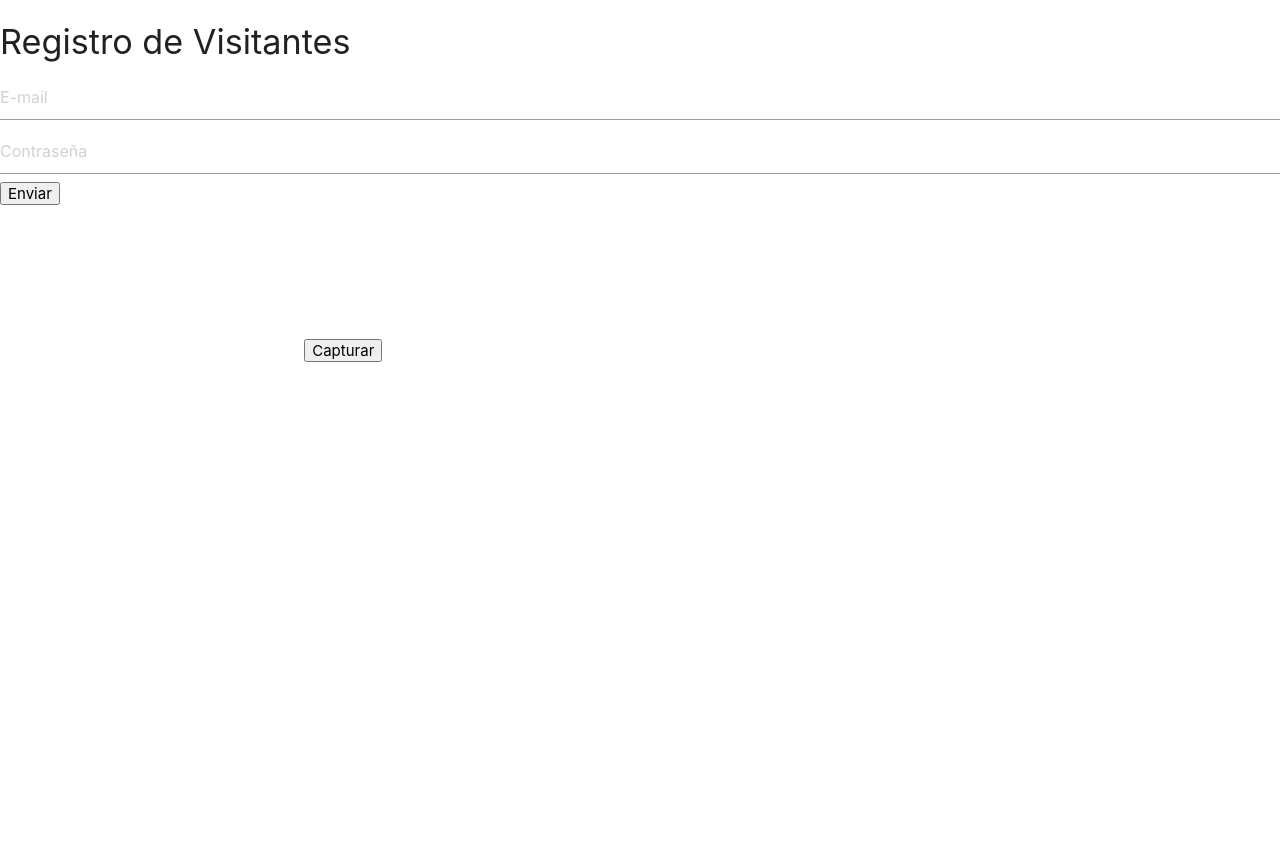
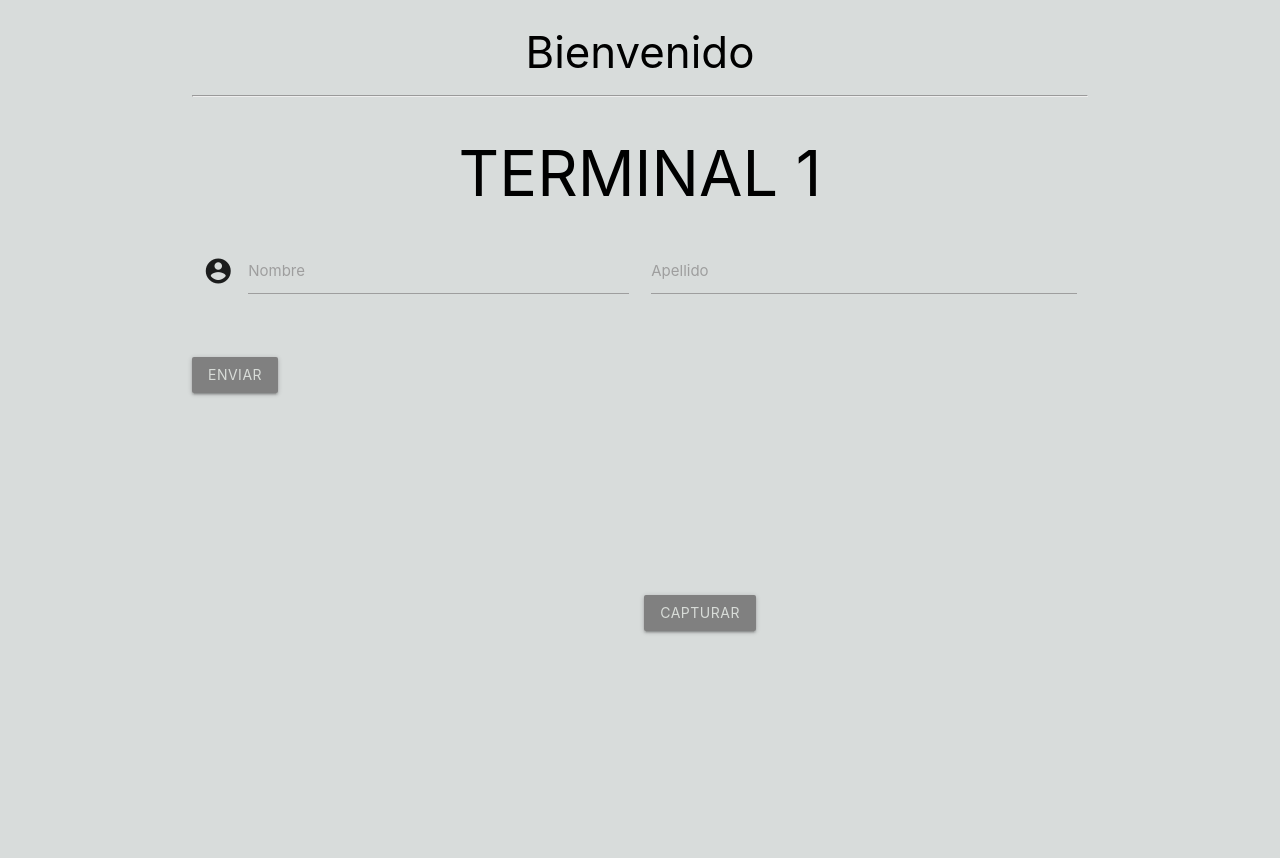
Before and after one commit to Copelia/core-registro-visitantes, a website: page index.html in a window 1280 px wide. Before the commit the page ends 800 px from the top, so only its background shows below. Drawn offline with nearby package versions, Linux system fonts and the light colour scheme; no server answers.

Commit message:
Subiendo captura arreglada, links y scripts framework y css

```diff
--- a/index.html
+++ b/index.html
@@ -7,25 +7,53 @@
     <title>Registro de visitantes </title>
     <meta name="viewport" content="width=device-width, initial-scale=1">
     <link rel="stylesheet" href="https://cdnjs.cloudflare.com/ajax/libs/materialize/1.0.0-rc.2/css/materialize.min.css">
+    <link href="https://fonts.googleapis.com/icon?family=Material+Icons" rel="stylesheet">
+    <link rel="stylesheet" href="src/css/main.css">
     <!--<link rel="stylesheet" type="text/css" media="screen" href="css/main.css" /> -->
 
 
 </head>
 
 <body>
+    <div class="container">
+        <h3 class="black-text text-darken-2 center-align">Bienvenido</h3>
+        <hr>
+        <h1 class="black-text text-darken-2 center-align">TERMINAL 1</h1>
 
-    <h4>Registro de Visitantes</h4>
-    <input id="email" type="email" placeholder="E-mail">
-    <input id="contraseña" type="password" placeholder="Contraseña">
-
-    <button onclick="registerVisitor()">Enviar</button>
-
-    <div id="contenido"></div>
+        <div class="row">
+                <form class="col s12">
+                  <div class="row">
+                    <div class="input-field col s6">
+                      <i class="material-icons prefix">account_circle</i>
+                      <input id="icon_prefix" type="text" class="validate">
+                      <label for="icon_prefix">Nombre</label>
+                    </div>
+                    <div class="input-field col s6">
+                      <input id="icon_telephone" type="tel" class="validate">
+                      <label for="icon_telephone">Apellido</label>
+                    </div>
+                  </div>
+                </form>
+              </div>
 
 
-<video id="video"></video>
-<button id="startbutton">Capturar</button>
-<canvas id="canvas"></canvas>
+
+
+
+
+        <!-- <h4 class="center-align">Registro de Visitantes</h4>
+        <input class="left-align" id="email" type="email" placeholder="E-mail">
+        <input class="btn" class="left-align" id="contraseña" type="password" placeholder="Contraseña"> -->
+
+        <button class="btn" id="enviar" class="center waves-effect waves-light btn" onclick="registerVisitor()">Enviar</button>
+
+        <div id="contenido"></div>
+
+
+        <video id="video"></video>
+        <button class="btn" class="center waves-effect waves-light btn" id="startbutton">Capturar</button>
+        <canvas id="canvas"></canvas>
+        </div>
 
     <script src="https://www.gstatic.com/firebasejs/5.3.1/firebase.js"></script>
     <script src="https://cdnjs.cloudflare.com/ajax/libs/materialize/1.0.0-rc.2/js/materialize.min.js"></script>
--- a/src/css/main.css
+++ b/src/css/main.css
@@ -0,0 +1,26 @@
+body{
+    background-color: #D8DCDB;
+}
+
+
+.btn{
+    background-color: grey;
+    color: #D8DCD8;
+}
+
+/* #enviar{
+    margin-left: 30%;
+
+} */
+
+#video{
+    width: 50%;
+    height: 50%;
+    border-radius: 40%;
+}
+
+#canvas{
+    width: 50%;
+    height: 50%;
+    border-radius: 40px;
+}
```
